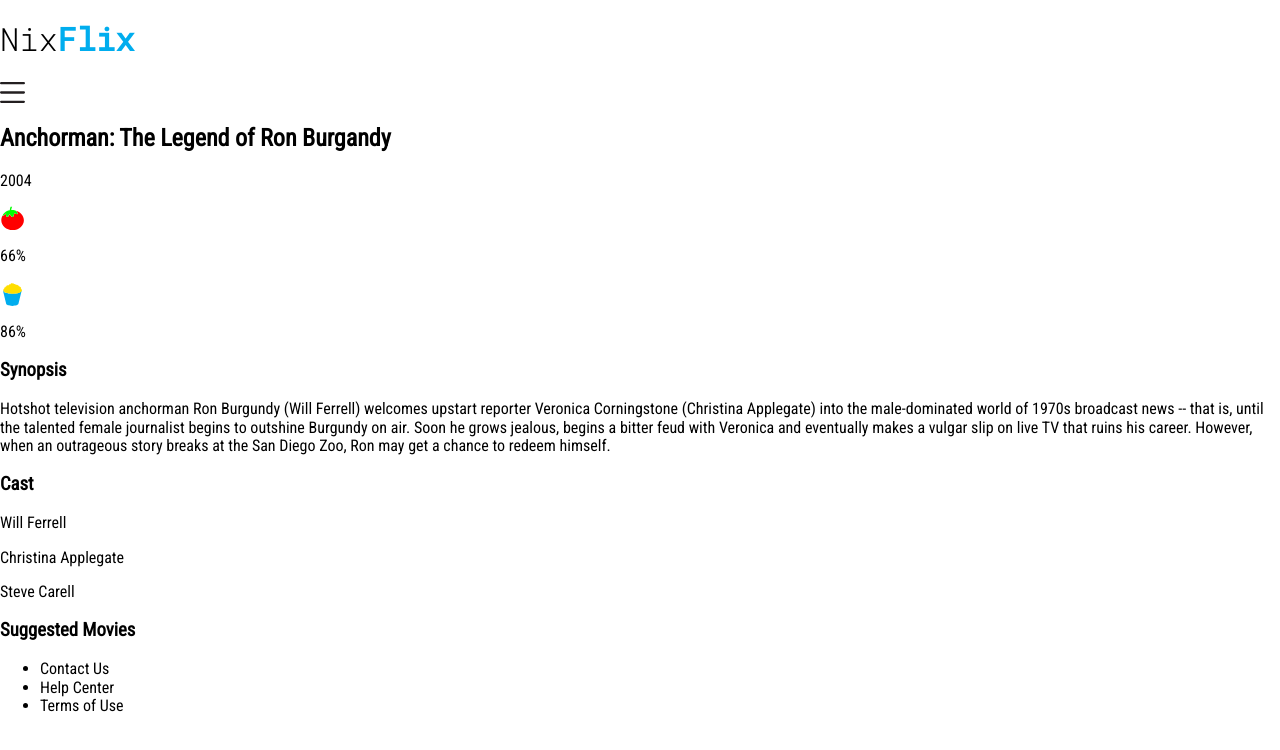
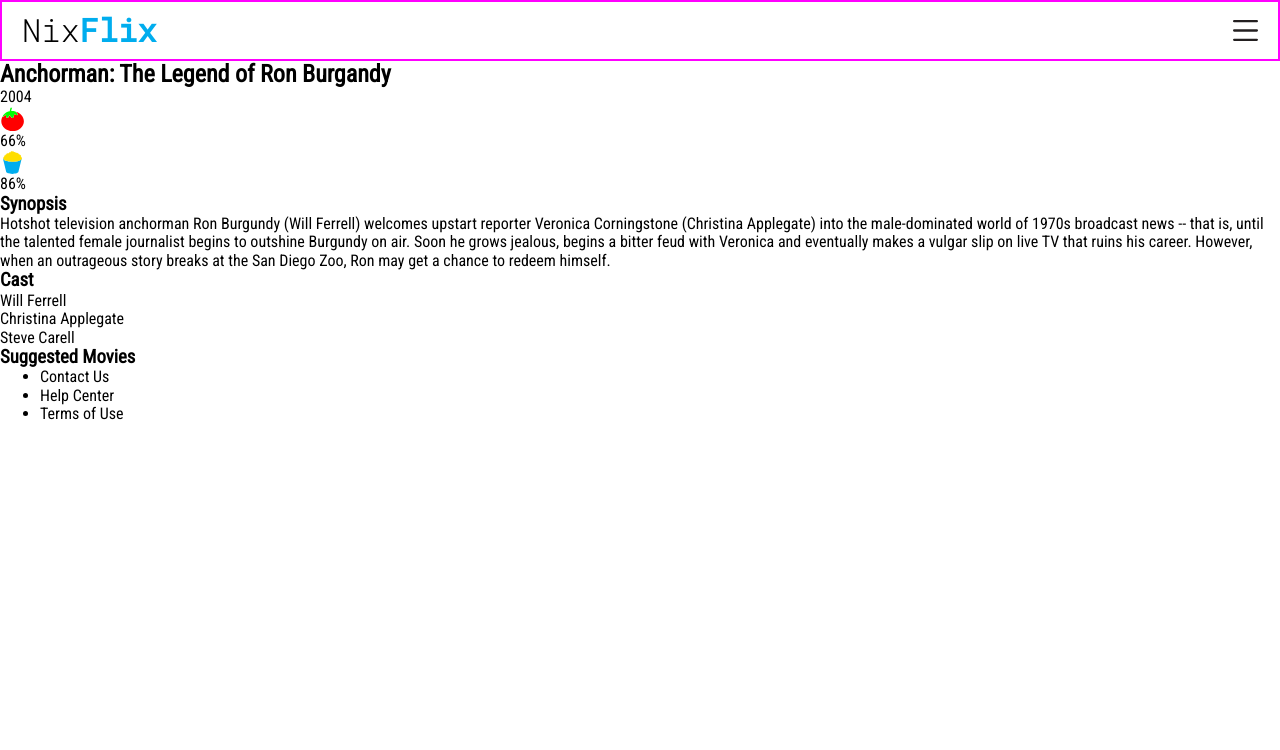
Before and after one commit to NikBorn/NixFlix, a plain HTML site: page index.html in a window 1280 px wide. Drawn offline with Linux system fonts and the light colour scheme.

Commit message:
add CSS for the header and child elements

```diff
--- a/index.html
+++ b/index.html
@@ -3,8 +3,8 @@
     <meta charset="UTF-8">
     <meta name="viewport" content="width=device-width, initial-scale=1.0">
     <title>NixFlix-way better than the other guys</title>
+    <link rel="stylesheet" type="text/css" href="normalize.css">
     <link rel="stylesheet" type="text/css" href="styles.css">
-    <link rel="stylesheet" type="text/css" href="normalize.css">
     <link rel="preconnect" href="https://fonts.gstatic.com">
     <link href="https://fonts.googleapis.com/css2?family=Roboto+Condensed:wght@300;400&family=Roboto+Mono:wght@300;400&display=swap" rel="stylesheet">
 </head>
@@ -26,7 +26,7 @@
             <h2>Anchorman: The Legend of Ron Burgandy</h2>
             <p>2004</p>
             <svg version="1.1"
-                id="Layer_1"
+                id="Layer_2"
                 xmlns="http://www.w3.org/2000/svg"
                 xmlns:xlink="http://www.w3.org/1999/xlink" x="0px" y="0px"
                 viewBox="0 0 25 25"
@@ -47,7 +47,7 @@
             </svg>
             <p>66%</p>
             <svg version="1.1"
-                id="Layer_2" xmlns="http://www.w3.org/2000/svg" xmlns:xlink="http://www.w3.org/1999/xlink" x="0px" y="0px"
+                id="Layer_3" xmlns="http://www.w3.org/2000/svg" xmlns:xlink="http://www.w3.org/1999/xlink" x="0px" y="0px"
                 viewBox="0 0 25 25" style="enable-background:new 0 0 25 25;" xml:space="preserve">
                 <style type="text/css">
                     .st0{fill:none;}
--- a/styles.css
+++ b/styles.css
@@ -2,6 +2,7 @@
 *:before,
 *:after {
   box-sizing: border-box;
+  margin: 0;
 }
 
 body {
@@ -11,6 +12,7 @@
 h1 {
   font-family: "Roboto Mono", monospace;
   color: #00adee;
+  margin: 10px 20px;
 }
 
 span {
@@ -22,3 +24,14 @@
   width: 25px;
   height: 25px;
 }
+
+header {
+  display: flex;
+  justify-content: space-between;
+  align-items: center;
+  border: 2px solid magenta;
+}
+
+header svg {
+  margin: 10px 20px;
+}
```
